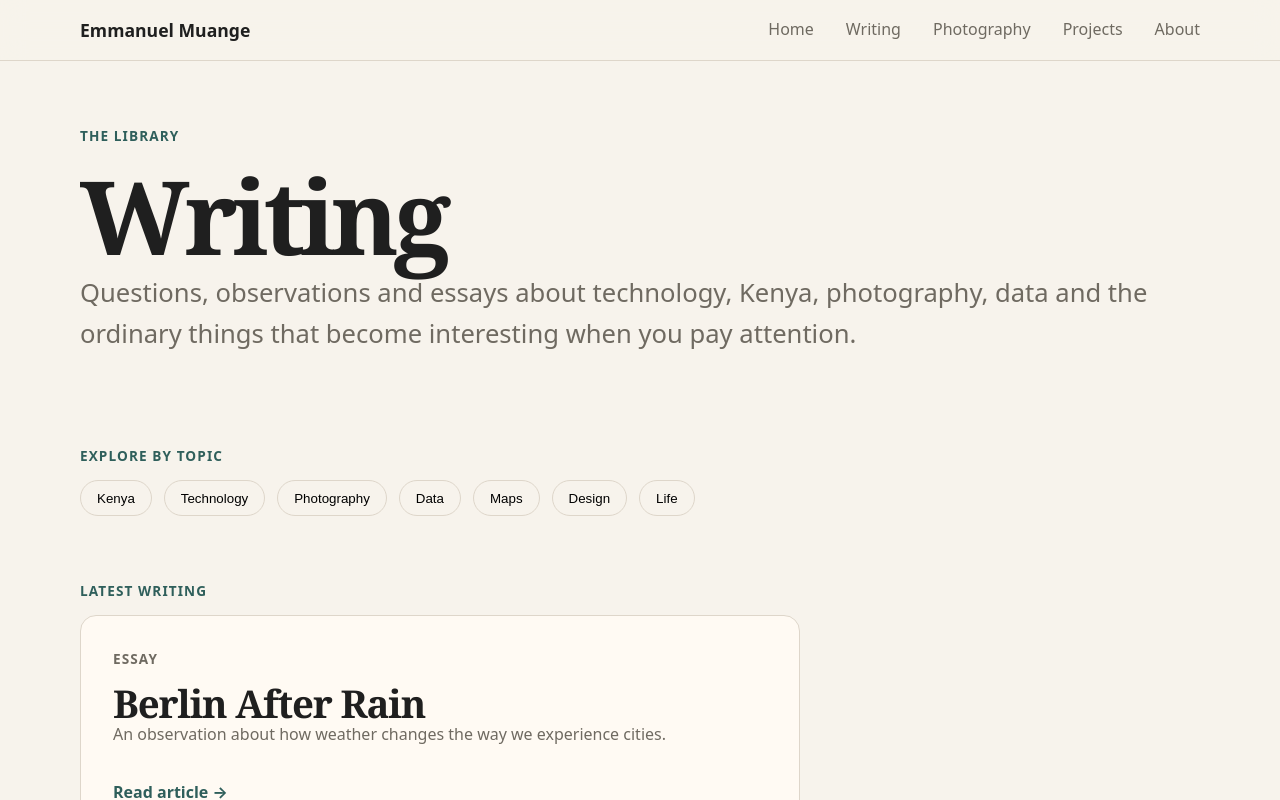
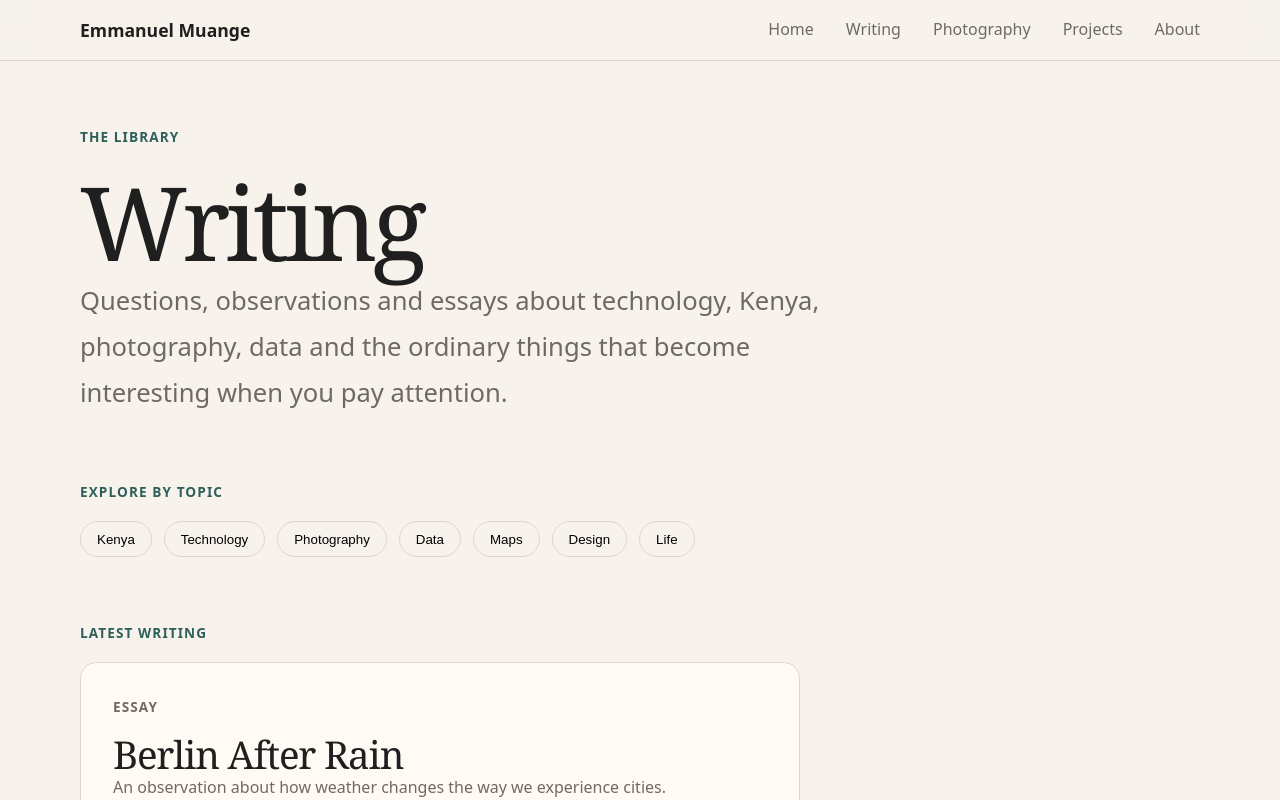
Before and after one commit to emuange/my-website, a React (Vite) app: page /writing in a window 1280 px wide. Shown: the top 800 px of the page. Built offline with nearby package versions, Linux system fonts and the light colour scheme.

Commit message:
Sprint 3: added stylesheets for uniformity

```diff
--- a/src/components/writing/WritingHeader.css
+++ b/src/components/writing/WritingHeader.css
@@ -1,12 +1,3 @@
 .writing-header {
     padding-top: var(--space-x1);
 }
-
-.writing-header h1 {
-    margin-bottom: var(--space-x1);
-    max-width: 700px;
-}
-
-.writing-header .lede {
-    max-width: var(--readable-width);
-}
--- a/src/styles/globals.css
+++ b/src/styles/globals.css
@@ -1,4 +1,7 @@
-@import "./tokens.css";
+@import "./typography.css";
+@import "./layout.css";
+@import "./variables.css";
+@import "Utilities.css";
 
 * {
   box-sizing: border-box;
--- /dev/null
+++ b/src/styles/layout.css
@@ -0,0 +1,12 @@
+.container {
+  width: min(100% - 2rem, var(--max-width));
+  margin-inline: auto;
+}
+
+.section {
+  padding-block: var(--space-lg);
+}
+
+.reading-width {
+  max-width: var(--reading-width);
+}
--- a/src/styles/typography.css
+++ b/src/styles/typography.css
@@ -0,0 +1,66 @@
+/* ---------- Headings ---------- */
+
+h1,
+h2,
+h3,
+h4,
+h5,
+h6 {
+  font-family: var(--font-heading);
+  font-weight: 500;
+  line-height: 0.95;
+  letter-spacing: -0.03em;
+  margin: 0;
+}
+
+h1 {
+  font-size: clamp(3.5rem, 7vw, 6rem);
+}
+
+h2 {
+  font-size: clamp(2.8rem, 5vw, 4.5rem);
+}
+
+h3 {
+  font-size: clamp(2.25rem, 3vw, 3.25rem);
+}
+
+h4 {
+  font-size: 1.75rem;
+}
+
+/* ---------- Paragraphs ---------- */
+
+p {
+  margin: 0;
+  line-height: 1.8;
+}
+
+/* ---------- Intro paragraphs ---------- */
+
+.lede {
+  font-size: 1.25rem;
+  color: var(--color-muted);
+}
+
+/* ---------- Eyebrows ---------- */
+
+.eyebrow {
+  text-transform: uppercase;
+  letter-spacing: 0.08em;
+  font-size: 0.85rem;
+  font-weight: 700;
+  color: var(--color-accent);
+  margin-bottom: var(--space-sm);
+}
+
+/* ---------- Links ---------- */
+
+a {
+  color: inherit;
+  text-decoration: none;
+}
+
+a:hover {
+  color: var(--color-accent);
+}
```
Also changed, not shown: src/components/ui/Card.css (+0 -13 lines), src/styles/utilities.css (added), src/styles/variables.css (renamed from src/styles/tokens.css).
